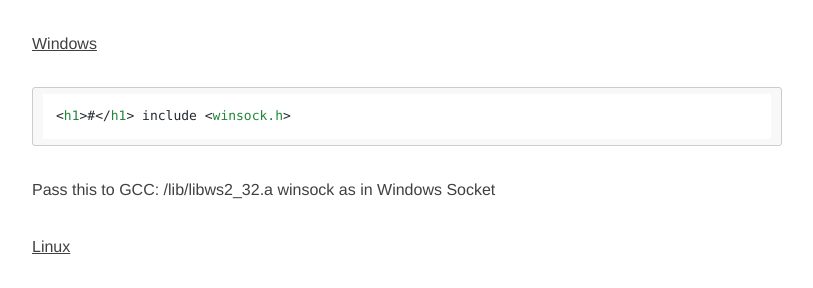
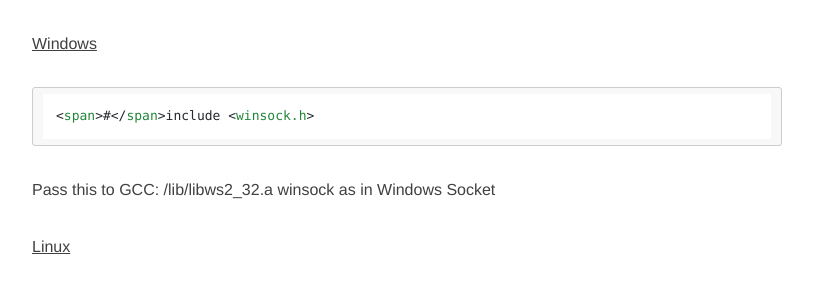
Before and after one commit to Chufan1990/Chufan1990.github.io, a Jekyll site: the page built from _posts/2017-10-31-cpp-Socket.md, in a window 1280 px wide and 900 px high, scrolled down 605 px. Shown: the part 152-440 px from the top of the window, without its empty margins (233-1046 px from the left). Built offline with Jekyll 4.4.1, drawn with Linux system fonts in a browser that asks for light colours; nearby versions of some CDN libraries; comment, search, counter and statistics services are not loaded.

Commit message:
2017-11-12

````diff
--- a/_posts/2017-10-31-cpp-Socket.md
+++ b/_posts/2017-10-31-cpp-Socket.md
@@ -18,7 +18,7 @@ First you'll need to include the appropriate header files for sockets.
 <u>Windows</u>
 
 ```c++
-<h1>#</h1> include <winsock.h>
+<span>#</span>include <winsock.h>
 ```
 
 Pass this to GCC: /lib/libws2_32.a
````
